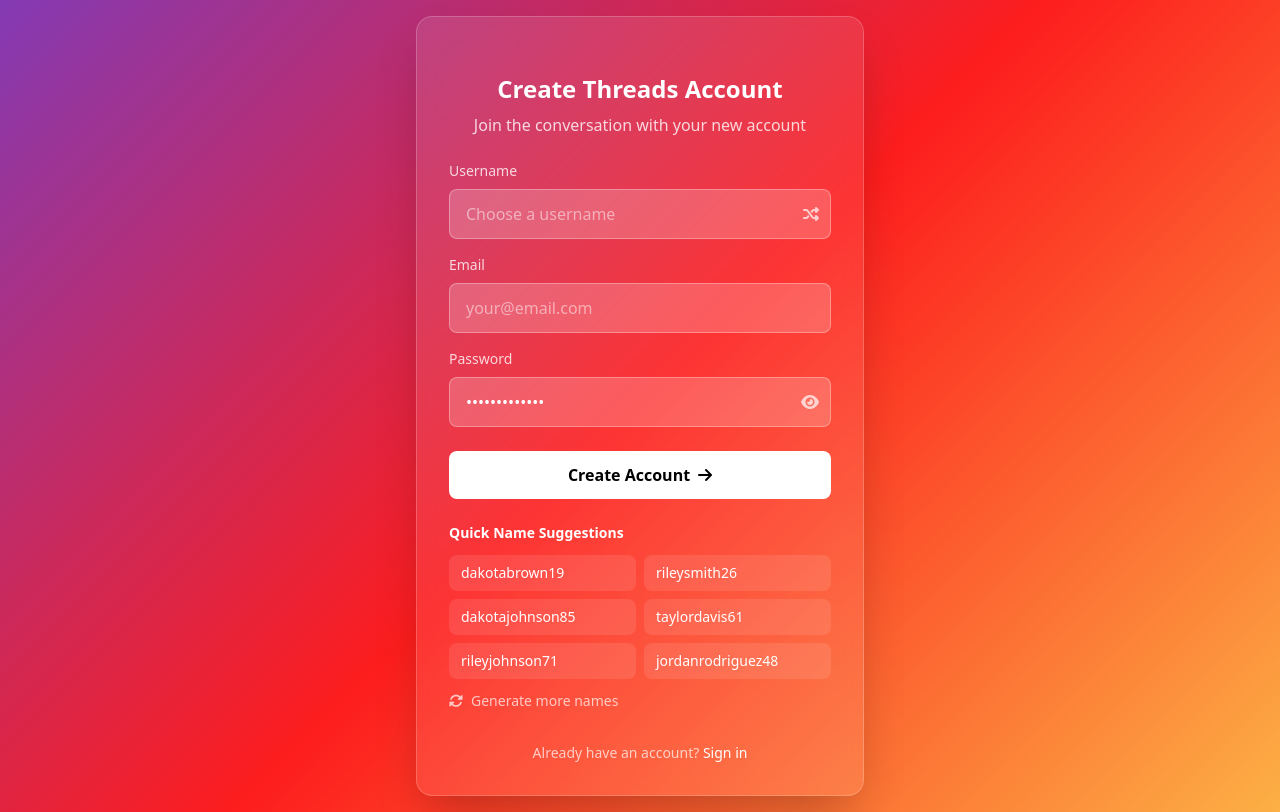
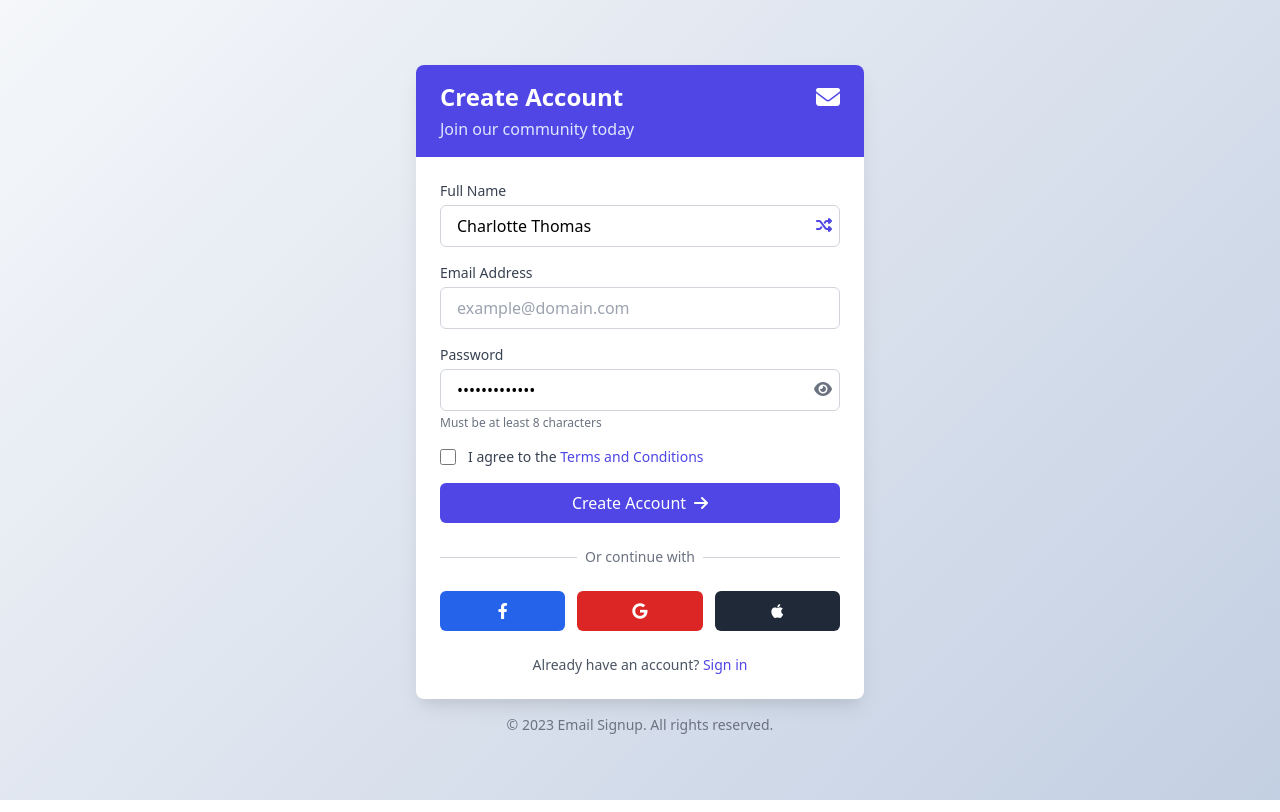
Before and after one commit to Djatayushop/mboh, a plain HTML site: page index.html in a window 1280 px wide. Drawn offline with nearby package versions, Linux system fonts and the light colour scheme.

Commit message:
Update index.html

```diff
--- a/index.html
+++ b/index.html
@@ -3,162 +3,193 @@
 <head>
     <meta charset="UTF-8">
     <meta name="viewport" content="width=device-width, initial-scale=1.0">
-    <title>Create Threads Account</title>
+    <title>Email Signup | BISMILLAH1234</title>
     <script src="https://cdn.tailwindcss.com"></script>
     <link rel="stylesheet" href="https://cdnjs.cloudflare.com/ajax/libs/font-awesome/6.4.0/css/all.min.css">
     <style>
         .gradient-bg {
-            background: linear-gradient(135deg, #833ab4 0%, #fd1d1d 50%, #fcb045 100%);
+            background: linear-gradient(135deg, #f5f7fa 0%, #c3cfe2 100%);
         }
-        .account-card {
-            backdrop-filter: blur(10px);
-            background: rgba(255, 255, 255, 0.1);
-            border: 1px solid rgba(255, 255, 255, 0.2);
+        .card-shadow {
+            box-shadow: 0 10px 25px -5px rgba(0, 0, 0, 0.1), 0 10px 10px -5px rgba(0, 0, 0, 0.04);
         }
-        .input-field {
-            background: rgba(255, 255, 255, 0.2);
-            border: 1px solid rgba(255, 255, 255, 0.3);
-        }
-        .input-field:focus {
-            background: rgba(255, 255, 255, 0.3);
-            outline: none;
-        }
-        .name-badge {
-            transition: all 0.3s ease;
-        }
-        .name-badge:hover {
-            transform: translateY(-3px);
-            box-shadow: 0 10px 20px rgba(0, 0, 0, 0.1);
+        .input-focus:focus {
+            border-color: #6366f1;
+            box-shadow: 0 0 0 3px rgba(99, 102, 241, 0.2);
         }
     </style>
 </head>
 <body class="gradient-bg min-h-screen flex items-center justify-center p-4">
-    <div class="account-card rounded-2xl shadow-2xl overflow-hidden w-full max-w-md">
-        <div class="p-8">
-            <div class="flex justify-center mb-6">
-                <i class="fas fa-thread text-white text-5xl"></i>
+    <div class="w-full max-w-md">
+        <div class="bg-white rounded-lg card-shadow overflow-hidden">
+            <!-- Header -->
+            <div class="bg-indigo-600 py-4 px-6">
+                <div class="flex items-center justify-between">
+                    <h1 class="text-white text-2xl font-bold">Create Account</h1>
+                    <div class="text-white">
+                        <i class="fas fa-envelope text-2xl"></i>
                     </div>
-            <h1 class="text-2xl font-bold text-white text-center mb-2">Create Threads Account</h1>
-            <p class="text-white/80 text-center mb-6">Join the conversation with your new account</p>
+                </div>
+                <p class="text-indigo-100 mt-1">Join our community today</p>
+            </div>
 
-            <form id="accountForm" class="space-y-4">
+            <!-- Form -->
+            <div class="p-6">
+                <form id="signupForm" class="space-y-4">
+                    <!-- Full Name -->
                     <div>
-                    <label class="block text-white/80 text-sm mb-2" for="username">Username</label>
+                        <label for="fullname" class="block text-sm font-medium text-gray-700 mb-1">Full Name</label>
                         <div class="relative">
-                        <input type="text" id="username" class="input-field w-full px-4 py-3 rounded-lg text-white placeholder-white/50" placeholder="Choose a username" required>
-                        <button type="button" id="generateUsername" class="absolute right-3 top-1/2 transform -translate-y-1/2 text-white/70 hover:text-white">
+                            <input type="text" id="fullname" name="fullname" required
+                                class="w-full px-4 py-2 border border-gray-300 rounded-md input-focus focus:outline-none transition duration-200"
+                                placeholder="Enter your full name">
+                            <button type="button" id="generateName" class="absolute right-2 top-2 text-indigo-600 hover:text-indigo-800">
                                 <i class="fas fa-random"></i>
                             </button>
                         </div>
                     </div>
 
+                    <!-- Email -->
                     <div>
-                    <label class="block text-white/80 text-sm mb-2" for="email">Email</label>
-                    <input type="email" id="email" class="input-field w-full px-4 py-3 rounded-lg text-white placeholder-white/50" placeholder="your@email.com" required>
+                        <label for="email" class="block text-sm font-medium text-gray-700 mb-1">Email Address</label>
+                        <input type="email" id="email" name="email" required
+                            class="w-full px-4 py-2 border border-gray-300 rounded-md input-focus focus:outline-none transition duration-200"
+                            placeholder="example@domain.com">
                     </div>
 
+                    <!-- Password -->
                     <div>
-                    <label class="block text-white/80 text-sm mb-2" for="password">Password</label>
+                        <label for="password" class="block text-sm font-medium text-gray-700 mb-1">Password</label>
                         <div class="relative">
-                        <input type="password" id="password" class="input-field w-full px-4 py-3 rounded-lg text-white placeholder-white/50" value="BISMILLAH1234" readonly>
-                        <button type="button" id="togglePassword" class="absolute right-3 top-1/2 transform -translate-y-1/2 text-white/70 hover:text-white">
+                            <input type="password" id="password" name="password" required
+                                class="w-full px-4 py-2 border border-gray-300 rounded-md input-focus focus:outline-none transition duration-200"
+                                placeholder="Enter password" value="BISMILLAH1234">
+                            <button type="button" id="togglePassword" class="absolute right-2 top-2 text-gray-500 hover:text-gray-700">
                                 <i class="fas fa-eye"></i>
                             </button>
                         </div>
+                        <p class="text-xs text-gray-500 mt-1">Must be at least 8 characters</p>
                     </div>
 
-                <div class="pt-2">
-                    <button type="submit" class="w-full bg-white text-black font-semibold py-3 rounded-lg hover:bg-opacity-90 transition duration-300 flex items-center justify-center">
+                    <!-- Terms and Conditions -->
+                    <div class="flex items-start">
+                        <div class="flex items-center h-5">
+                            <input id="terms" name="terms" type="checkbox" required
+                                class="focus:ring-indigo-500 h-4 w-4 text-indigo-600 border-gray-300 rounded">
+                        </div>
+                        <div class="ml-3 text-sm">
+                            <label for="terms" class="font-medium text-gray-700">I agree to the <a href="#" class="text-indigo-600 hover:text-indigo-500">Terms and Conditions</a></label>
+                        </div>
+                    </div>
+
+                    <!-- Submit Button -->
+                    <div>
+                        <button type="submit"
+                            class="w-full bg-indigo-600 text-white py-2 px-4 rounded-md hover:bg-indigo-700 focus:outline-none focus:ring-2 focus:ring-indigo-500 focus:ring-offset-2 transition duration-200 flex items-center justify-center">
                             <span>Create Account</span>
                             <i class="fas fa-arrow-right ml-2"></i>
                         </button>
                     </div>
                 </form>
 
-            <div class="mt-6">
-                <h3 class="text-white text-sm font-semibold mb-3">Quick Name Suggestions</h3>
-                <div id="nameSuggestions" class="grid grid-cols-2 gap-2">
-                    <!-- Names will be generated here -->
+                <!-- Divider -->
+                <div class="relative my-6">
+                    <div class="absolute inset-0 flex items-center">
+                        <div class="w-full border-t border-gray-300"></div>
                     </div>
-                <button id="generateMoreNames" class="mt-3 text-white/70 hover:text-white text-sm flex items-center">
-                    <i class="fas fa-sync-alt mr-2"></i> Generate more names
+                    <div class="relative flex justify-center text-sm">
+                        <span class="px-2 bg-white text-gray-500">Or continue with</span>
+                    </div>
+                </div>
+
+                <!-- Social Login -->
+                <div class="grid grid-cols-3 gap-3">
+                    <button class="bg-blue-600 text-white py-2 px-4 rounded-md hover:bg-blue-700 transition duration-200">
+                        <i class="fab fa-facebook-f"></i>
+                    </button>
+                    <button class="bg-red-600 text-white py-2 px-4 rounded-md hover:bg-red-700 transition duration-200">
+                        <i class="fab fa-google"></i>
+                    </button>
+                    <button class="bg-gray-800 text-white py-2 px-4 rounded-md hover:bg-gray-900 transition duration-200">
+                        <i class="fab fa-apple"></i>
                     </button>
                 </div>
 
-            <div class="mt-8 text-center text-white/70 text-sm">
-                <p>Already have an account? <a href="https://www.threads.com/login" class="text-white font-medium hover:underline">Sign in</a></p>
+                <!-- Login Link -->
+                <div class="mt-6 text-center">
+                    <p class="text-sm text-gray-600">
+                        Already have an account?
+                        <a href="#" class="font-medium text-indigo-600 hover:text-indigo-500">Sign in</a>
+                    </p>
                 </div>
+            </div>
+        </div>
+
+        <!-- Footer -->
+        <div class="mt-4 text-center text-sm text-gray-500">
+            <p>© 2023 Email Signup. All rights reserved.</p>
         </div>
     </div>
 
     <script>
         document.addEventListener('DOMContentLoaded', function() {
-            // Sample name data
-            const firstNames = ["Alex", "Jordan", "Taylor", "Casey", "Riley", "Jamie", "Morgan", "Quinn", "Dakota", "Skyler"];
-            const lastNames = ["Smith", "Johnson", "Williams", "Brown", "Jones", "Miller", "Davis", "Garcia", "Rodriguez", "Wilson"];
+            // Generate random female name
+            const femaleNames = [
+                "Sophie Wilson", "Emily Johnson", "Olivia Smith", "Ava Brown", "Isabella Taylor",
+                "Mia Anderson", "Charlotte Thomas", "Amelia Jackson", "Harriet White", "Ella Harris",
+                "Grace Martin", "Lily Thompson", "Scarlett Garcia", "Chloe Martinez", "Ruby Robinson",
+                "Evie Clark", "Freya Rodriguez", "Isla Lewis", "Poppy Lee", "Daisy Walker"
+            ];
 
-            // Generate random names
-            function generateRandomNames(count = 6) {
-                const container = document.getElementById('nameSuggestions');
-                container.innerHTML = '';
+            const generateNameBtn = document.getElementById('generateName');
+            const fullnameInput = document.getElementById('fullname');
 
-                for (let i = 0; i < count; i++) {
-                    const firstName = firstNames[Math.floor(Math.random() * firstNames.length)];
-                    const lastName = lastNames[Math.floor(Math.random() * lastNames.length)];
-                    const username = `${firstName.toLowerCase()}${lastName.toLowerCase()}${Math.floor(Math.random() * 90) + 10}`;
-
-                    const badge = document.createElement('div');
-                    badge.className = 'name-badge bg-white/10 text-white text-sm py-2 px-3 rounded-lg cursor-pointer hover:bg-white/20';
-                    badge.textContent = username;
-                    badge.addEventListener('click', function() {
-                        document.getElementById('username').value = username;
-                    });
-
-                    container.appendChild(badge);
-                }
-            }
-
-            // Generate random username
-            document.getElementById('generateUsername').addEventListener('click', function() {
-                const firstName = firstNames[Math.floor(Math.random() * firstNames.length)];
-                const lastName = lastNames[Math.floor(Math.random() * lastNames.length)];
-                document.getElementById('username').value = `${firstName.toLowerCase()}${lastName.toLowerCase()}${Math.floor(Math.random() * 90) + 10}`;
+            generateNameBtn.addEventListener('click', function() {
+                const randomName = femaleNames[Math.floor(Math.random() * femaleNames.length)];
+                fullnameInput.value = randomName;
             });
 
             // Toggle password visibility
-            document.getElementById('togglePassword').addEventListener('click', function() {
-                const passwordField = document.getElementById('password');
-                const icon = this.querySelector('i');
+            const togglePasswordBtn = document.getElementById('togglePassword');
+            const passwordInput = document.getElementById('password');
 
-                if (passwordField.type === 'password') {
-                    passwordField.type = 'text';
-                    icon.classList.replace('fa-eye', 'fa-eye-slash');
-                } else {
-                    passwordField.type = 'password';
-                    icon.classList.replace('fa-eye-slash', 'fa-eye');
-                }
+            togglePasswordBtn.addEventListener('click', function() {
+                const type = passwordInput.getAttribute('type') === 'password' ? 'text' : 'password';
+                passwordInput.setAttribute('type', type);
+                togglePasswordBtn.innerHTML = type === 'password' ? '<i class="fas fa-eye"></i>' : '<i class="fas fa-eye-slash"></i>';
             });
 
-            // Generate more names
-            document.getElementById('generateMoreNames').addEventListener('click', generateRandomNames);
+            // Form submission
+            const signupForm = document.getElementById('signupForm');
 
-            // Form submission
-            document.getElementById('accountForm').addEventListener('submit', function(e) {
+            signupForm.addEventListener('submit', function(e) {
                 e.preventDefault();
-                const username = document.getElementById('username').value;
+
+                // Get form values
+                const fullname = fullnameInput.value;
                 const email = document.getElementById('email').value;
+                const password = passwordInput.value;
 
-                // In a real app, you would send this data to your server
-                alert(`Account creation request received!\nUsername: ${username}\nEmail: ${email}\n\nRedirecting to login...`);
+                // Simple validation
+                if (!fullname || !email || !password) {
+                    alert('Please fill in all fields');
+                    return;
+                }
 
-                // Redirect to login page
-                setTimeout(() => {
-                    window.location.href = 'https://www.threads.com/login';
-                }, 2000);
+                // Show loading state
+                const submitBtn = signupForm.querySelector('button[type="submit"]');
+                submitBtn.innerHTML = '<i class="fas fa-spinner fa-spin"></i> Processing...';
+                submitBtn.disabled = true;
+
+                // Simulate API call
+                setTimeout(function() {
+                    // Redirect to Instagram signup
+                    window.location.href = 'https://www.instagram.com/accounts/emailsignup/';
+                }, 1500);
             });
 
-            // Initial name generation
-            generateRandomNames();
+            // Generate a random name on page load
+            generateNameBtn.click();
         });
     </script>
 </body>
```
Lines whose indentation alone changed are shown as unchanged.
